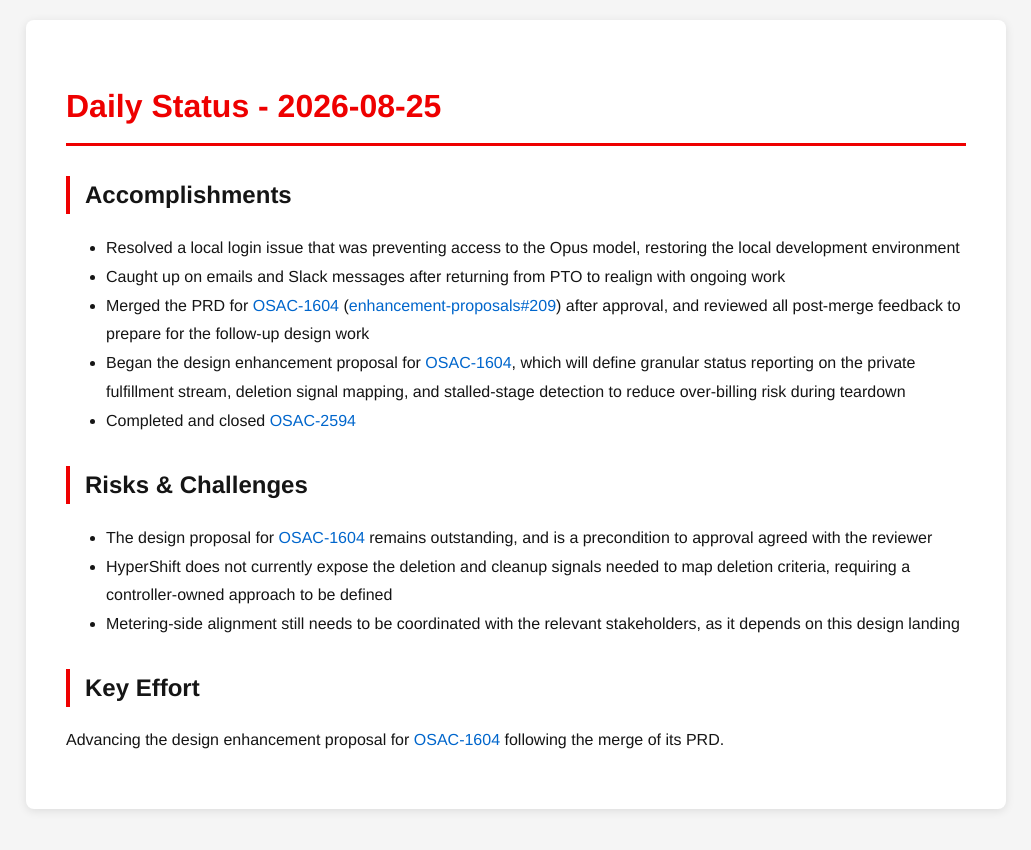
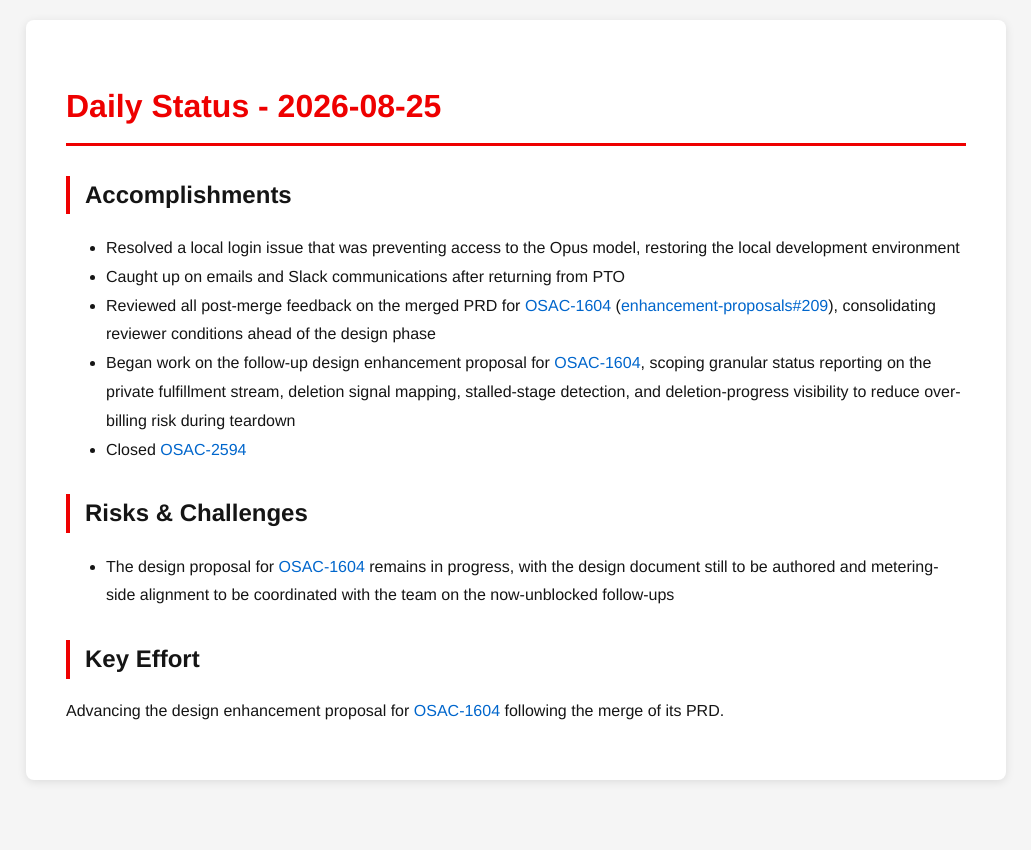
Before and after one commit to tzvatot/daily-status, a Jekyll site: the page built from 2026-08-25.md, in a window 1280 px wide. Shown: the top 850 px of the page, without its empty margins (124-1155 px from the left). Built offline with Jekyll 4.4.1, drawn with Linux system fonts in a browser that asks for light colours.

Commit message:
Daily status update - 2026-08-25

```diff
--- a/2026-08-25.md
+++ b/2026-08-25.md
@@ -8,15 +8,13 @@ date: 2026-08-25
 
 ## Accomplishments
 - Resolved a local login issue that was preventing access to the Opus model, restoring the local development environment
-- Caught up on emails and Slack messages after returning from PTO to realign with ongoing work
-- Merged the PRD for [OSAC-1604](https://redhat.atlassian.net/browse/OSAC-1604) ([enhancement-proposals#209](https://github.com/osac-project/enhancement-proposals/pull/209)) after approval, and reviewed all post-merge feedback to prepare for the follow-up design work
-- Began the design enhancement proposal for [OSAC-1604](https://redhat.atlassian.net/browse/OSAC-1604), which will define granular status reporting on the private fulfillment stream, deletion signal mapping, and stalled-stage detection to reduce over-billing risk during teardown
-- Completed and closed [OSAC-2594](https://redhat.atlassian.net/browse/OSAC-2594)
+- Caught up on emails and Slack communications after returning from PTO
+- Reviewed all post-merge feedback on the merged PRD for [OSAC-1604](https://redhat.atlassian.net/browse/OSAC-1604) ([enhancement-proposals#209](https://github.com/osac-project/enhancement-proposals/pull/209)), consolidating reviewer conditions ahead of the design phase
+- Began work on the follow-up design enhancement proposal for [OSAC-1604](https://redhat.atlassian.net/browse/OSAC-1604), scoping granular status reporting on the private fulfillment stream, deletion signal mapping, stalled-stage detection, and deletion-progress visibility to reduce over-billing risk during teardown
+- Closed [OSAC-2594](https://redhat.atlassian.net/browse/OSAC-2594)
 
 ## Risks & Challenges
-- The design proposal for [OSAC-1604](https://redhat.atlassian.net/browse/OSAC-1604) remains outstanding, and is a precondition to approval agreed with the reviewer
-- HyperShift does not currently expose the deletion and cleanup signals needed to map deletion criteria, requiring a controller-owned approach to be defined
-- Metering-side alignment still needs to be coordinated with the relevant stakeholders, as it depends on this design landing
+- The design proposal for [OSAC-1604](https://redhat.atlassian.net/browse/OSAC-1604) remains in progress, with the design document still to be authored and metering-side alignment to be coordinated with the team on the now-unblocked follow-ups
 
 ## Key Effort
 Advancing the design enhancement proposal for [OSAC-1604](https://redhat.atlassian.net/browse/OSAC-1604) following the merge of its PRD.
```
